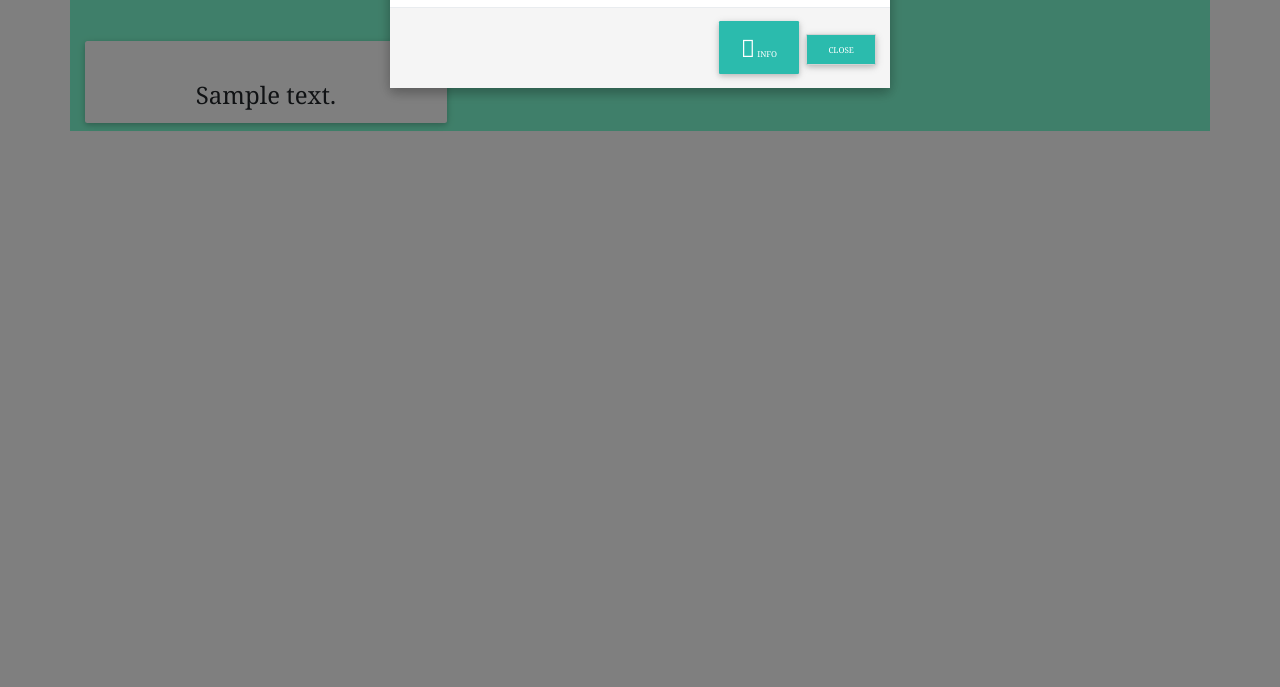
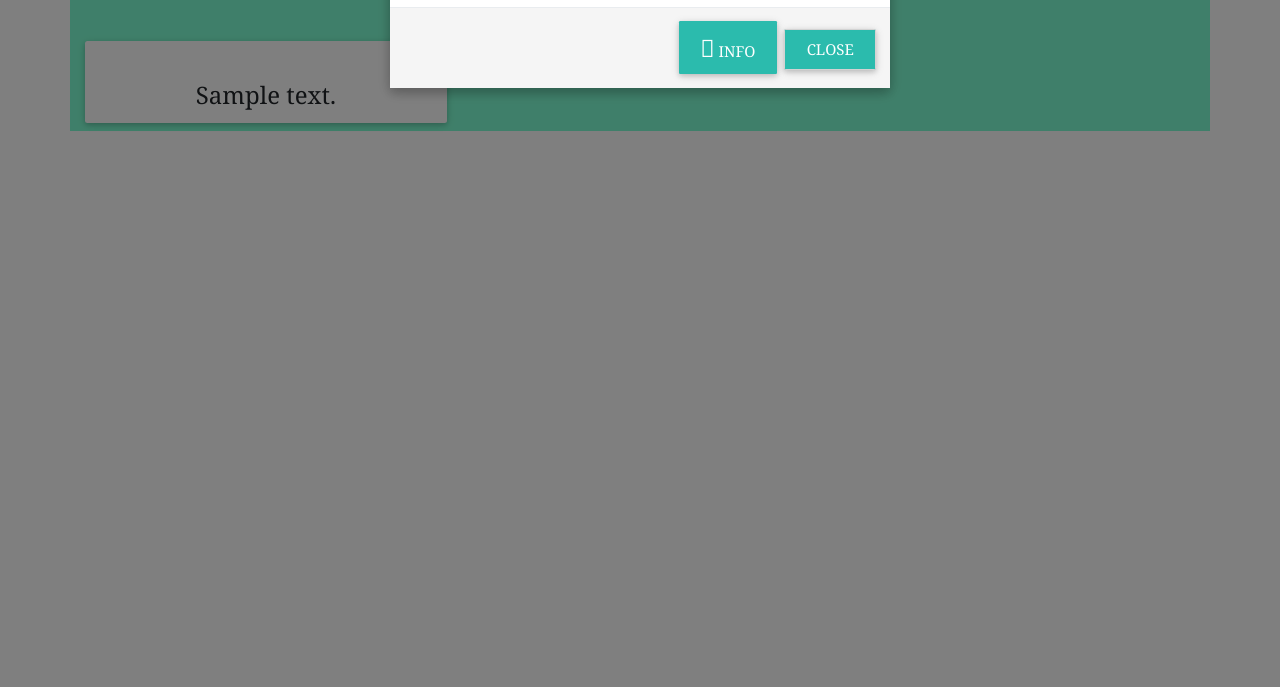
Before and after one commit to BihawaM/Gallery, a Django app: page /location/1 in a window 1280 px wide, after a click that opens the changed part. Shown: the part 113-800 px from the top of the page. Run offline with Django 3.2, Linux system fonts and the light colour scheme; tables that the repository leaves empty hold one stand-in row (values such as "Sample post"); some libraries are stand-ins or nearby versions.

Commit message:
deployment

```diff
--- a/gallery/templates/location.html
+++ b/gallery/templates/location.html
@@ -28,9 +28,9 @@
                     </div>
                     <div class="modal-footer"  style="background-color: whitesmoke;">
                         <button type="button" class="btn btn-default" data-toggle="modal"
-                            data-target="#{{image.id}}-info"><i class="fas fa-info-circle"></i> Info</button>
+                            data-target="#{{image.id}}-info" style="font-size: 15px;"><i class="fas fa-info-circle"></i> Info</button>
                         <button type="button" class="btn btn-default" data-dismiss="modal"
-                            style="border: 0.5px solid #d3d3d3;">Close</button>
+                            style="border: 0.5px solid #d3d3d3; font-size: 15px;">Close</button>
                     </div>
                 </div>
             </div>
```
